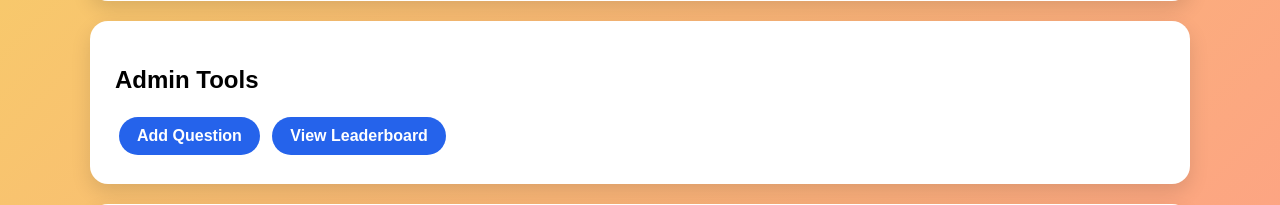
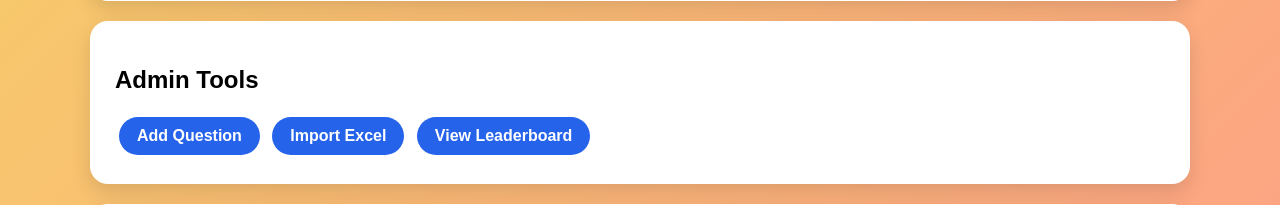
Before and after one commit to ifelodun/Ifelodun-Cbt-Futa-questions, a Flask app: page /admin in a window 1280 px wide. Shown: the part 454-659 px from the top of the page. Run offline with Flask 3, Linux system fonts and the light colour scheme; the visitor is signed in with stand-in values (Sample User, id 1).

Commit message:
Update admin.html

```diff
--- a/templates/admin.html
+++ b/templates/admin.html
@@ -99,6 +99,7 @@
     <div class="card">
         <h2>Admin Tools</h2>
         <a href="/add" class="btn btn-add">Add Question</a>
+        <a href="/import_excel" class="btn btn-add">Import Excel</a>
         <a href="/leaderboard" class="btn btn-add">View Leaderboard</a>
     </div>
 
```
